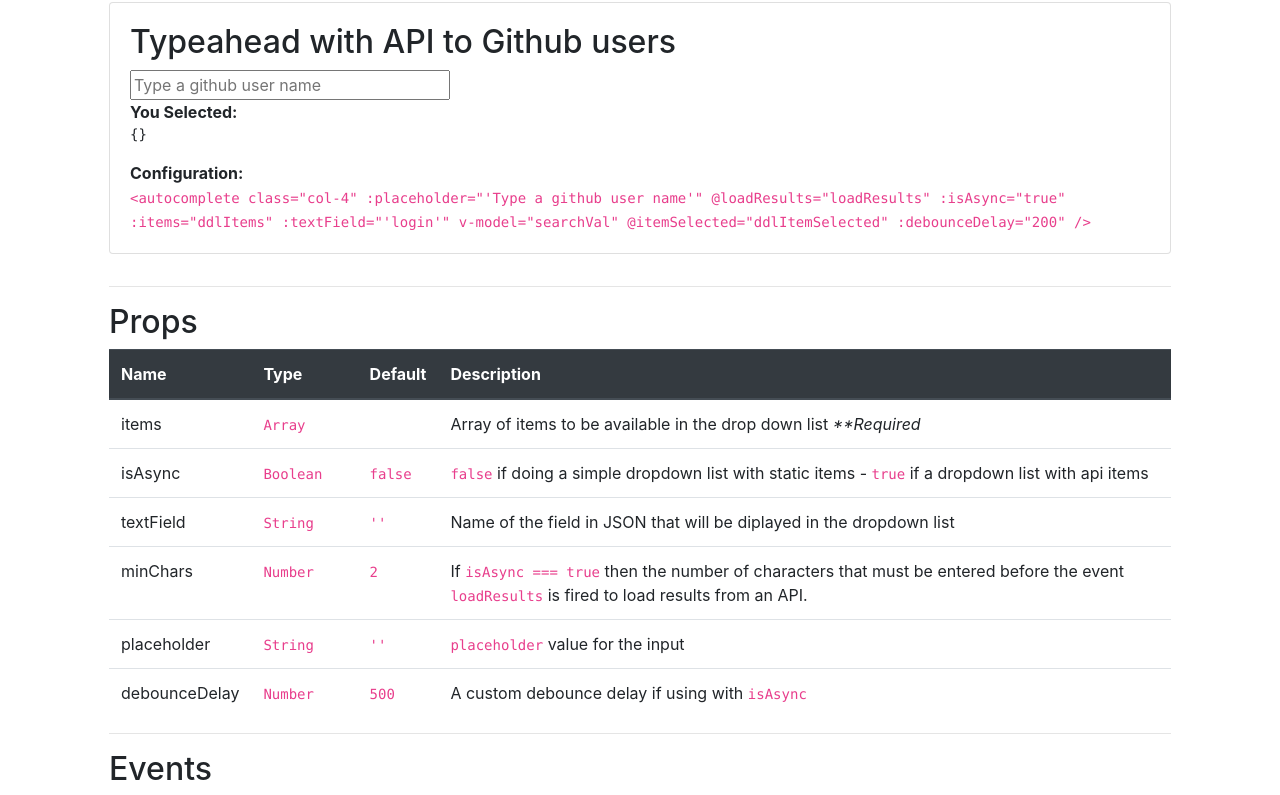
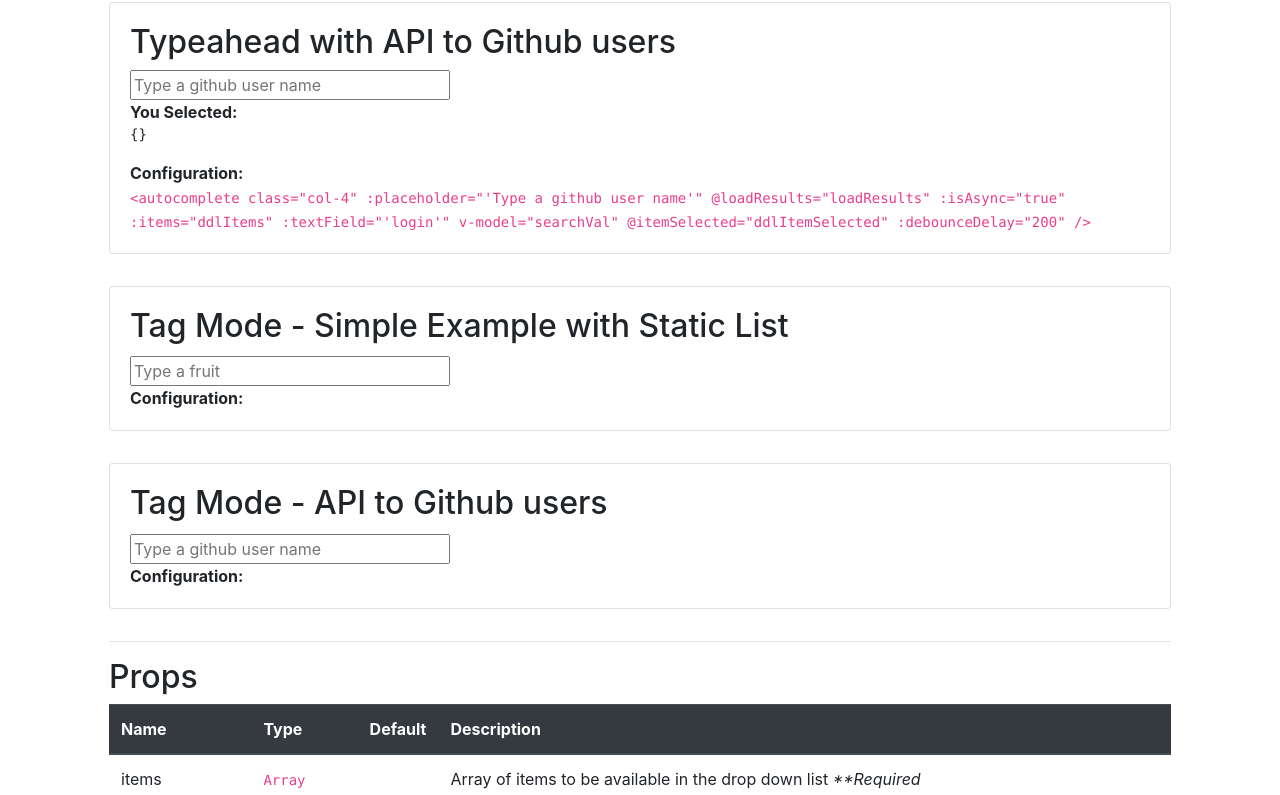
Before and after one commit to n8all3n/vue-typeahead-ddl, a Vue app: page / in a window 1280 px wide. Shown: the part 450-1245 px from the top of the page. Built offline with nearby package versions, Linux system fonts and the light colour scheme.

Commit message:
Initial commit for tags

```diff
--- a/src/App.vue
+++ b/src/App.vue
@@ -48,6 +48,40 @@
                   </div>
                 </div>
             </div>
+        </div>
+        <div class="card example-card">
+          <div class="card-body">
+              <h2>Tag Mode - Simple Example with Static List</h2>
+              <div class="row">
+                  <autocomplete class="col-4" :tagMode="true" :placeholder="'Type a fruit'" :items="[ 'Apple', 'Banana', 'Orange', 'Mango', 'Pear', 'Peach', 'Grape', 'Tangerine', 'Pineapple']" v-bind:tags="fruitTags"  />
+              </div>
+              <div class="row">
+                <div class="col-12">
+                  <strong>Configuration:</strong>
+                  <br>
+                  <code>
+
+                  </code>
+                </div>
+              </div>
+          </div>
+        </div>
+        <div class="card example-card">
+          <div class="card-body">
+              <h2>Tag Mode - API to Github users</h2>
+              <div class="row">
+                  <autocomplete class="col-4" :placeholder="'Type a github user name'" @loadResults="loadResultsTags" :isAsync="true" :items="tagddlItems" :textField="'login'"  v-model="gitSearchVal" :debounceDelay="200" :tagMode="true" v-bind:tags="gitHubUserNames" />
+              </div>
+              <div class="row">
+                <div class="col-12">
+                  <strong>Configuration:</strong>
+                  <br>
+                  <code>
+
+                  </code>
+                </div>
+              </div>
+          </div>
         </div>
         <hr />
         <h2>Props</h2>
@@ -148,7 +182,12 @@ export default {
       ddlItems: [],
       searchVal: '',
       fruitVal: '',
-      userSelected: {}
+      fruitTags: [],
+      userSelected: {},
+
+      tagddlItems: [],
+      gitHubUserNames: [],
+      gitSearchVal: ''
     }
   },
   methods: {
@@ -162,10 +201,22 @@ export default {
         console.log(err);
       });
     },
+    loadResultsTags(search) {
+      var vm = this;
+      axios.get('https://api.github.com/search/users?q=' + search).then(response => {
+          if (response.status === 200) {
+            vm.tagddlItems = response.data.items;
+          }
+      }).catch(function(err){
+        console.log(err);
+      });
+    },
     ddlItemSelected(selectedItem) {
       this.userSelected = selectedItem;
+    },
+    testTags() {
+      console.log(this.fruitTags);
     }
-
   }
 }
 </script>
--- a/src/components/vue-typeahead-ddl.vue
+++ b/src/components/vue-typeahead-ddl.vue
@@ -1,6 +1,21 @@
 <template>
   <div class="autocomplete">
-    <input class="autocomplete-input"
+    <div v-if="tagMode" class="tag-container">
+      <span v-for="(result, x) in tags" :key="x" class="badge">{{result}}
+        <i href="#" class="badge-remove" @click="tagRemoveClick(x);"></i>
+      </span>
+    </div>
+    <input class="autocomplete-input" v-if="tagMode"
+      type="text"
+      :placeholder="placeholder"
+      @input="onChange($event.target.value)"
+      v-model="tagInputValue"
+      @keydown.down="onArrowDown"
+      @keydown.up="onArrowUp"
+      @keydown.enter="onEnter"
+      @click="onInputClick();"
+    />
+    <input class="autocomplete-input" v-if="!tagMode"
       type="text"
       :placeholder="placeholder"
       @input="onChange($event.target.value)"
@@ -29,9 +44,13 @@
   import { clearTimeout, setTimeout } from 'timers';
   export default {
     name: 'autocomplete',
-
     props: {
-      ['value']:{},
+      value :{
+        type: [Array, String],
+        default: () => {
+          return '';
+        }
+      },
       items: {
         required: false,
         default: () => [],
@@ -41,11 +60,6 @@
         required: false,
         default: false,
       },
-      // valueField: {
-      //   type: String,
-      //   required: false,
-      //   default:  ''
-      // },
       textField: {
         type: String,
         required: false,
@@ -65,6 +79,16 @@
         type: Number,
         required: false,
         default: 500
+      },
+      tagMode: {
+        type: Boolean,
+        required: false,
+        default: false
+      },
+      tags: {
+        type: Array,
+        required: false,
+        default: () => []
       }
     },
 
@@ -79,54 +103,70 @@
         selectedValue: {},
         dataInitLoaded: false,
 
-        debounceFunc: null
+        debounceFunc: null,
+
+        tagInputValue: ''
       };
     },
     methods: {
+      tagRemoveClick(index) {
+        this.$delete(this.tags, index)
+      },
       onInputClick() {
-        if (this.value && this.value.length>= this.minChars) {
+        var passesMin = this.tagMode ? this.passesMinChars(this.tagInputValue) : this.passesMinChars(this.value);
+        if (passesMin) {
           if (this.isAsync) {
             this.isLoading = true;
-            this.$emit('loadResults', this.value);
+            var filterVal = this.tagMode ? this.tagInputValue : this.value
+            this.$emit('loadResults', filterVal);
             this.isOpen = true;
           } else {
             this.isOpen = true;
           }
         } else {
           if (!this.isAsync) {
+            if (this.tagMode) {
+              this.filterResults(this.tagInputValue);
+            } else {
                this.filterResults(this.search);
+            }
             this.isOpen = true;
             this.isLoading = false;
           }
         }
       },
+      passesMinChars(value) {
+        if (value && value.length >= this.minChars) {
+          return true;
+        }
+        return false;
+      },
       onChange(val) {
         // Let's warn the parent that a change was made
         this.$emit('input', val);
-        if (val && val.length >= this.minChars) {
-          // Is the data given by an outside ajax request?
+        var vm = this;
+        var passesMin = this.tagMode ? this.passesMinChars(this.tagInputValue) : this.passesMinChars(val);
+        var filterVal = this.tagMode ? this.tagInputValue : val;
+        if (passesMin) {
           if (this.isAsync) {
             clearTimeout(this.debounceFunc);
             this.debounceFunc = setTimeout(() => {
-              this.isLoading = true;
-              this.isOpen = true;
-              this.$emit('loadResults', val)
-             }, this.debounceDelay);
+              vm.isLoading = true;
+              vm.isOpen = true;
+              this.$emit('loadResults', filterVal)
+              }, vm.debounceDelay);
           } else {
             this.isOpen= true
-            this.filterResults(val);
+            this.filterResults(filterVal);
           }
-        }
-        else {
+        } else {
           if (this.isAsync) {
             this.results = [];
             this.isOpen = false;
           } else {
             this.results = this.items;
           }
-
         }
-
       },
       filterResults(val) {
         // first uncapitalize all the things
@@ -136,9 +176,17 @@
       },
       setResult(result, key) {
         if (this.isAsync) {
+          if (this.tagMode) {
+            this.tags.push(result[this.textField]);
+          } else {
             this.$emit('input', result[this.textField]);
+          }
+        } else {
+          if (this.tagMode) {
+            this.tags.push(result);
           } else {
             this.$emit('input', result);
+          }
         }
 
         this.$emit('itemSelected', result);
@@ -158,8 +206,12 @@
         if (this.arrowCounter >= 0 && this.results.length > 0) {
           var selectedResult = this.results[this.arrowCounter];
           if(selectedResult) {
+            if (this.tagMode) {
+               this.tags.push(this.isAsync ? selectedResult[this.textField] : selectedResult);
+            } else {
               this.$emit('input', this.isAsync ? selectedResult[this.textField] : selectedResult)
               this.$emit('itemSelected', selectedResult);
+            }
             this.isOpen = false;
             this.arrowCounter = -1;
           }
@@ -188,6 +240,13 @@
           }
         }
       },
+    },
+    created() {
+      if (this.tagMode) {
+        if (this.value && this.value.length) {
+          this.tags = this.value;
+        }
+      }
     },
     mounted() {
       document.addEventListener('click', this.handleClickOutside)
@@ -232,4 +291,50 @@
     color: white;
   }
 
+  .badge {
+    color: #212529;
+    background-color: #f0f1f2;
+    padding-right: 0.6em;
+    padding-left: 0.6em;
+    border-radius: 10rem;
+    margin-right: .5em;
+
+    display: inline-block;
+    font-size: 75%;
+    font-weight: 700;
+    line-height: 1;
+    text-align: center;
+    white-space: nowrap;
+    vertical-align: baseline;
+    border-radius: 0.25rem;
+  }
+
+  .badge-remove {
+    cursor: pointer;
+    position: relative;
+    display: inline-block;
+    width: 0.5rem;
+    height: 0.5rem;
+  }
+
+  .badge-remove::before, .badge-remove:after {
+    position: absolute;
+    content: '';
+    width: 100%;
+    height: .125em; /* cross thickness */
+    background-color: black;
+  }
+
+  .badge-remove::before {
+    transform: rotate(45deg);
+  }
+
+  .badge-remove:after {
+    transform: rotate(-45deg);
+  }
+
+  .tag-container {
+    margin-bottom: .2em;
+  }
+
 </style>
```
Lines whose indentation alone changed are shown as unchanged.
